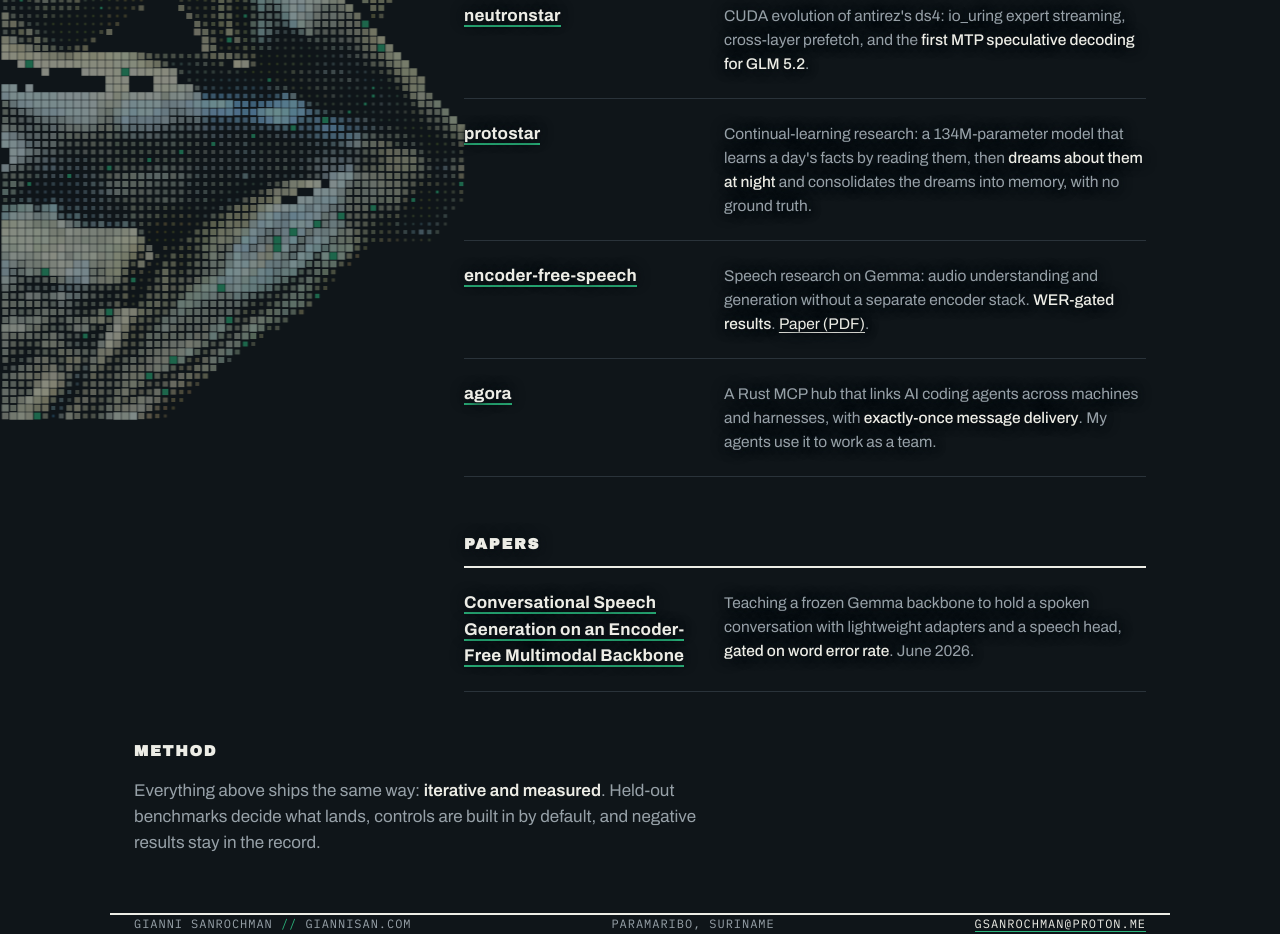
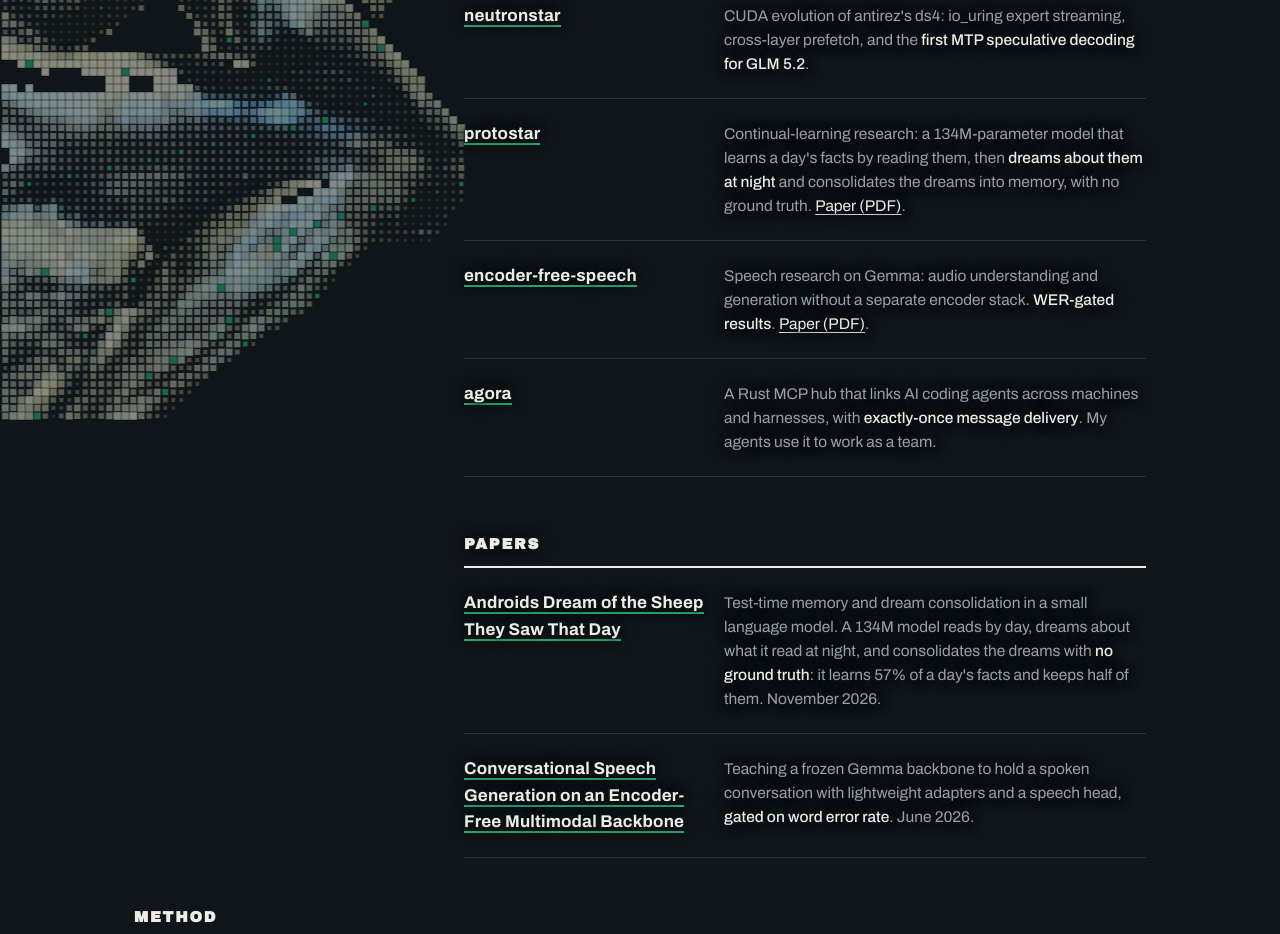
Before and after one commit to giannisanni/giannisan.com, a plain HTML site: page index.html in a window 1280 px wide. Shown: the part 1160-2094 px from the top of the page. Drawn offline with Linux system fonts and the light colour scheme.

Commit message:
Add accretion paper

```diff
--- a/index.html
+++ b/index.html
@@ -272,7 +272,7 @@
 
     <div class="item">
       <h3><a href="https://github.com/giannisanni/protostar">protostar</a></h3>
-      <p>Continual-learning research: a 134M-parameter model that learns a day's facts by reading them, then <em>dreams about them at night</em> and consolidates the dreams into memory, with no ground truth.</p>
+      <p>Continual-learning research: a 134M-parameter model that learns a day's facts by reading them, then <em>dreams about them at night</em> and consolidates the dreams into memory, with no ground truth. <a href="papers/accretion.pdf">Paper (PDF)</a>.</p>
     </div>
 
     <div class="item">
@@ -289,6 +289,11 @@
   <section class="manifest" id="papers" aria-label="Papers">
     <div class="manifest-head">
       <h2>Papers</h2>
+    </div>
+
+    <div class="item">
+      <h3><a href="papers/accretion.pdf">Androids Dream of the Sheep They Saw That Day</a></h3>
+      <p>Test-time memory and dream consolidation in a small language model. A 134M model reads by day, dreams about what it read at night, and consolidates the dreams with <em>no ground truth</em>: it learns 57% of a day's facts and keeps half of them. November 2026.</p>
     </div>
 
     <div class="item">
```
Also changed, not shown: 1 other file.
